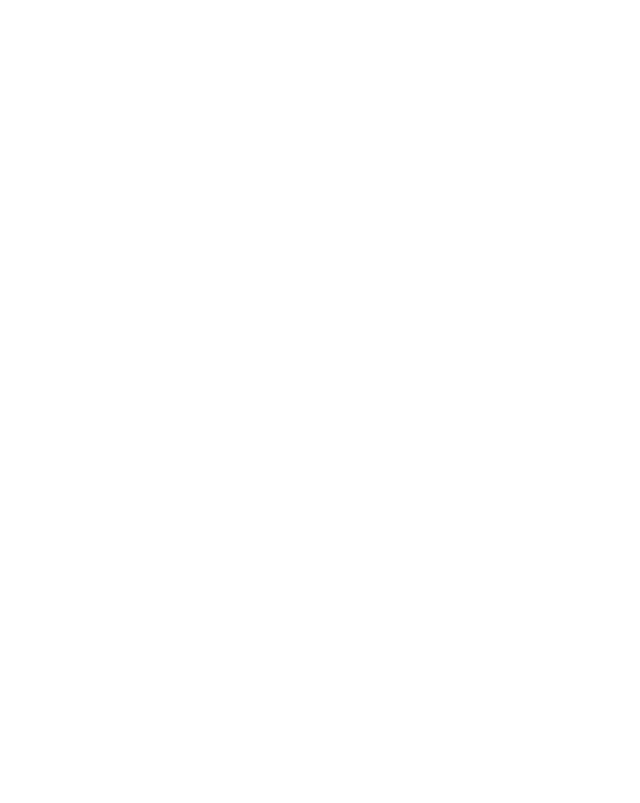
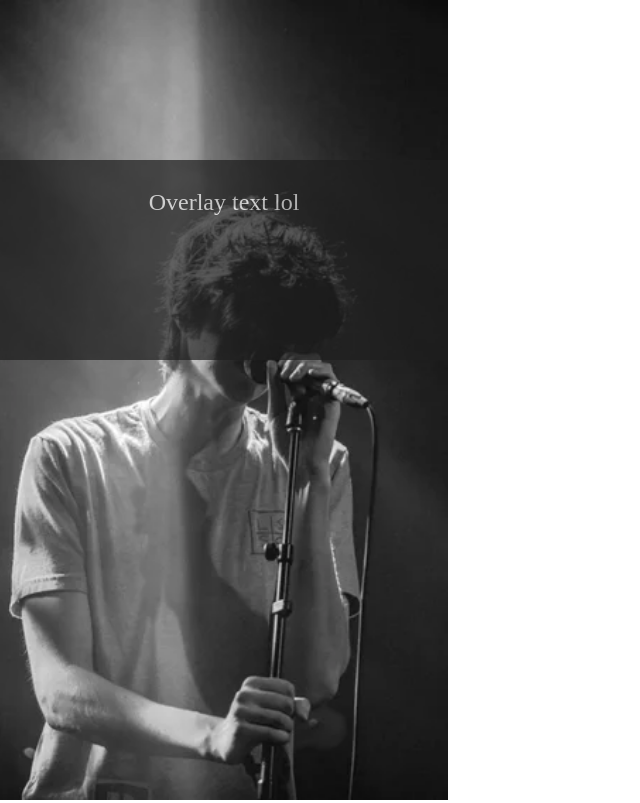
Before and after one commit to nyan-ko/odin-sign-up-form, a plain HTML site: page index.html in a window 1280 px wide. Shown: the whole page, without its empty margins (0-640 px from the left). Drawn offline with Linux system fonts and the light colour scheme.

Commit message:
Add image sidebar

```diff
--- a/index.html
+++ b/index.html
@@ -7,6 +7,11 @@
     <title>Sign Up</title>
 </head>
 <body>
-
+    <div class="img-sidebar">
+        <img class="center" src="img/willedo.png">
+        <div class="sidebar-overlay">
+            <h1>Overlay text lol</h1>
+        </div>
+    </div>
 </body>
 </html>
--- a/style.css
+++ b/style.css
@@ -0,0 +1,32 @@
+body {
+    min-height: 100vh;
+}
+
+.img-sidebar {
+    width: 35%;
+    height: 100vh;
+    position: relative;
+}
+
+.img-sidebar > img {
+    width: 100%;
+    height: 100%;
+    object-fit: cover;
+}
+
+.sidebar-overlay {
+    position: absolute;
+    box-sizing: border-box;
+    top: 20%;
+    width: 100%;
+    height: 200px;
+    text-align: center;
+    background-color: #1e1e1e;
+    opacity: 70%;
+    padding: 30px;
+}
+
+.sidebar-overlay > h1 {
+    font-size: 1.5rem;
+    color: #e3e3e3;
+}
```
Also changed, not shown: img/willedo.png (added), 1 other file.
